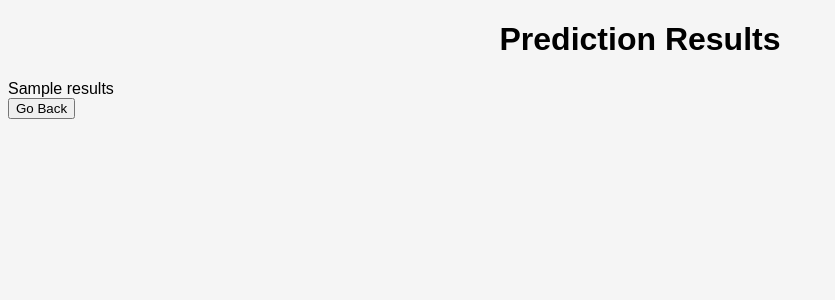
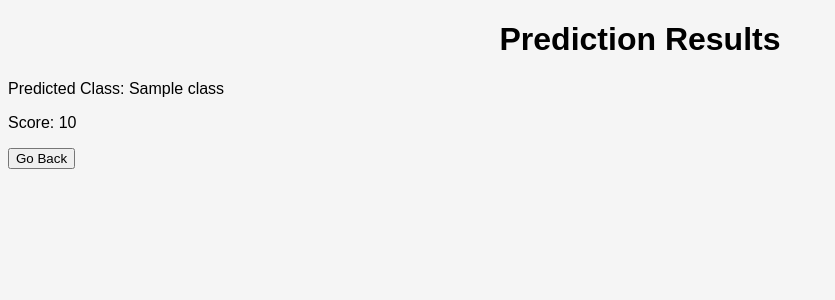
Before and after one commit to xxshubhamxx/gfg-hacakthon-code-for-india, a Flask app: template templates/res.html in a window 1280 px wide. Shown: the top 300 px of the page, without its empty margins (0-835 px from the left). Run offline with Flask 2, Linux system fonts and the light colour scheme; the template is opened without the code that fills it: most values are stand-ins (such as "Sample title", 1, 10 or a date in 2020).

Commit message:
made code easier to read and maintain

```diff
--- a/main.py
+++ b/main.py
@@ -1,7 +1,7 @@
 from flask import Flask, render_template, request, jsonify, redirect, url_for
 import json
-
-app = Flask(__name__)
+import os
+from dotenv import load_dotenv
 
 from typing import Dict
 
@@ -10,13 +10,10 @@ from google.protobuf import json_format
 from google.protobuf.struct_pb2 import Value
 
 
-def predict_tabular_classification_sample(
-    project: str,
-    endpoint_id: str,
-    instance_dict: Dict,
-    location: str = "us-central1",
-    api_endpoint: str = "us-central1-aiplatform.googleapis.com",
-):
+app = Flask(__name__)
+load_dotenv()
+
+def predict_tabular_classification_sample(project: str, endpoint_id: str, instance_dict: Dict, location: str , api_endpoint: str):
     client_options = {"api_endpoint": api_endpoint}
     client = aiplatform.gapic.PredictionServiceClient(client_options=client_options)
     instance = json_format.ParseDict(instance_dict, Value())
@@ -40,24 +37,31 @@ def index():
 
 def getres(data):
     result = predict_tabular_classification_sample(
-            project="570852395329",
-            endpoint_id="7833884008462155776",
-            location="us-central1",
-            instance_dict=data
+            project = os.environ.get('PROJECT_ID'),
+            endpoint_id = os.environ.get('ENDPOINT_ID'),
+            location=os.environ.get('LOCATION'),
+            api_endpoint = os.environ.get('API_ENDPOINT'),
+            instance_dict = data
         )
+    print(dict(result))
     sc = result['scores']
+    r = {}
     if sc[0] > sc[1]:
-        result = 'Unhealthy'
+        r['class'] = 'Unhealthy'
+        r['score'] = result['scores'][0]
     else:
-        result = 'Healthy'
-    return result
+        r['class'] = 'Healthy'
+        r['score'] = result['scores'][1]
+    return r
 
 @app.route('/res')
 def res():
 
     data = request.args.to_dict()
     print(data)
-    data['BMI'] = str((int(data['Weight']) * 10000 / (int(data['Height']) * int(data['Height']))))
+    w = int(data['Weight'])
+    h = int(data['Height'])
+    data['BMI'] = str(w / (h * h / 10000))
     data['Calorie_Deficient_or_Over'] = str(int(data['calories']) - int(data['calories_burnt']) - 2000)
     return render_template('res.html', results=getres(data))
 
--- a/templates/res.html
+++ b/templates/res.html
@@ -8,7 +8,12 @@
   <body>
     <h1>Prediction Results</h1>
     <div id="result-container">
-      {{ results }}
+      {% if results %}
+        <p>Predicted Class: {{ results.class }}</p>
+        <p>Score: {{ results.score }}</p>
+      {% else %}
+        <p>There was an error with your request. Please try again.</p>
+      {% endif %}
     </div>
     <button onclick="location.href='/'">Go Back</button>
   </body>
```
Also changed, not shown: 1 other file.
